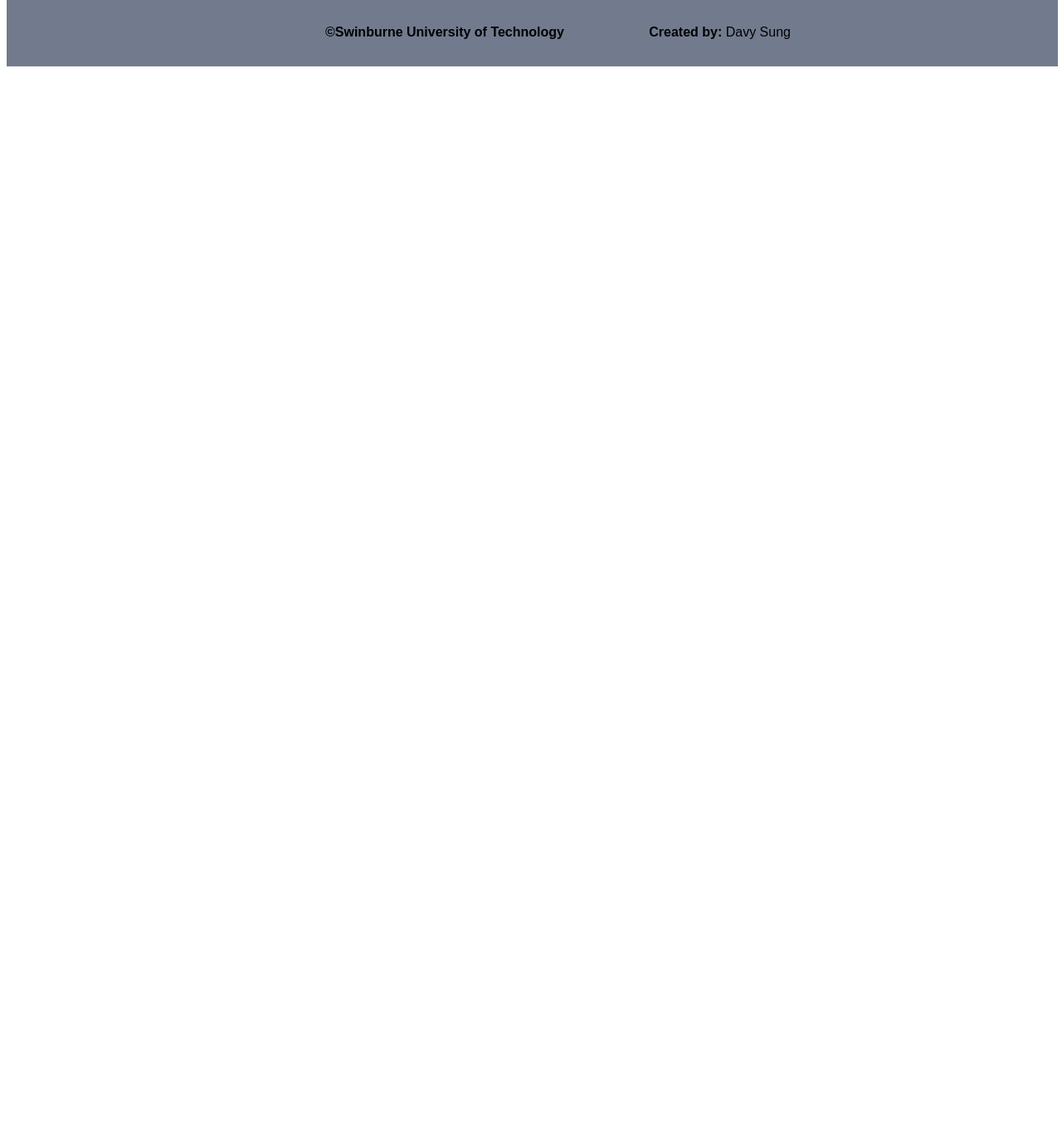
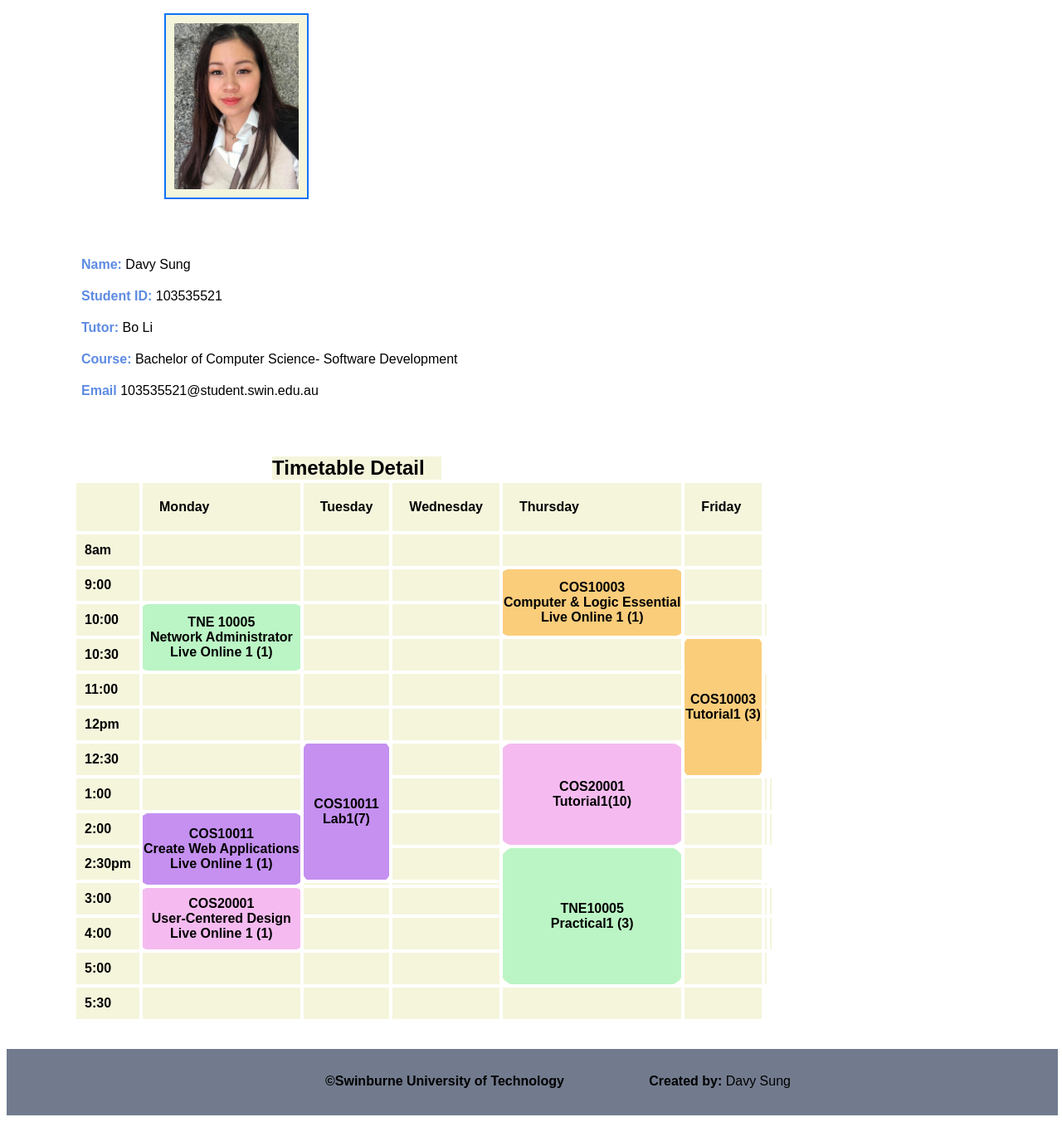
Before and after one commit to DavySung/assignment1_webapplication, a PHP site: page /about.html in a window 1280 px wide. Shown: the part 128-1480 px from the top of the page at 83% size. Before the commit the page ends 208 px from the top, so only its background shows below. Run offline with PHP 8.4, Linux system fonts and the light colour scheme.

Commit message:
New Feature
Finish Implement All the feature

```diff
--- a/about.html
+++ b/about.html
@@ -46,6 +46,169 @@
             <a class="menu" href="enhancements.html">Enhacement</a></div>
         </nav>
     </header>
+
+
+    <section id="myInfo">
+
+        <div class="flip-card">
+            <div class="flip-card-inner">
+              <div class="flip-card-front">
+                <figure>
+                    <img src="images/myphoto.jpg" alt="my photo" width="150" height="200" id="myPhoto">
+                </figure>
+              </div>
+              <div class="flip-card-back">
+                <h1>Davy Sung</h1>
+                <p>Student</p>
+              </div>
+            </div>
+          </div>
+        <dl>
+        <dt><strong>Name:</strong> Davy Sung</dt>
+        <dt><strong>Student ID:</strong> 103535521</dt>
+        <dt><strong>Tutor:</strong> Bo Li</dt>
+        <dt><strong>Course:</strong> Bachelor of Computer Science- Software Development</dt>
+        <dt><a href="mailto:103535521@student.html.edu.au" > <strong>Email</strong> 103535521@student.swin.edu.au</a></dt>
+        </dl>
+
+    </section>
+
+    <section id="timetable">
+        <h3 class="myTimetable">Timetable Detail</h3>
+        <table>
+            <thead>
+                <tr>
+                <th></th>
+                <th class="dayHeader">Monday</th>
+                <th class="dayHeader">Tuesday</th>
+                <th class="dayHeader">Wednesday</th>
+                <th class="dayHeader">Thursday</th>
+                <th class="dayHeader">Friday</th>
+                </tr>
+            </thead>
+            <tbody>
+                <tr><th class="timeHeader">8am</th>
+                    <td></td>
+                    <td></td>
+                    <td></td>
+                    <td></td>
+                    <td></td>
+
+                </tr>
+                <tr><th class="timeHeader">9:00</th>
+                    <td></td>
+                    <td></td>
+                    <td></td>
+                    <td class="computerLogic" rowspan="2">COS10003
+                        <br />Computer & Logic Essential
+                    <br/>Live Online 1 (1) </td>
+                    <td></td>
+                </tr>
+                <tr><th class="timeHeader">10:00</th>
+                    <td class="networkAdmin" rowspan="2">TNE 10005
+                        <br />Network Administrator
+                    <br/>Live Online 1 (1) </td>
+                    <td></td>
+                    <td></td>
+                    <td></td>
+                    <td></td>
+                </tr>
+                <tr><th class="timeHeader">10:30</th>
+                    <td></td>
+                    <td></td>
+                    <td></td>
+                    <td class="computerLogic" rowspan="4">COS10003
+                        <br />Tutorial1 (3)</td>
+                </tr>
+                <tr><th class="timeHeader">11:00</th>
+                    <td></td>
+                    <td></td>
+                    <td></td>
+                    <td></td>
+                    <td></td>
+                </tr>
+                <tr><th class="timeHeader">12pm</th>
+                    <td></td>
+                    <td></td>
+                    <td></td>
+                    <td></td>
+                    <td></td>
+                </tr>
+                <tr><th class="timeHeader">12:30</th>
+                    <td></td>
+                    <td rowspan="4" class="createWeb">COS10011
+                        <br /> Lab1(7)
+                    </td>
+                    <td></td>
+
+                    <td class="ucd" rowspan="3">COS20001
+                        <br />Tutorial1(10)</td>
+                </tr>
+                <tr><th class="timeHeader">1:00</th>
+                    <td></td>
+                    <td></td>
+                    <td></td>
+                    <td></td>
+                    <td></td>
+                </tr>
+                <tr><th class="timeHeader">2:00</th>
+                    <td rowspan="3" class="createWeb">COS10011
+                        <br /> Create Web Applications
+                        <br/>Live Online 1 (1)
+                    </td>
+                    <td></td>
+                    <td></td>
+                    <td></td>
+                    <td></td>
+                </tr>
+                <tr><th class="timeHeader">2:30pm</th>
+                    <td></td>
+                    <td class="networkAdmin" rowspan="5">TNE10005
+                        <br />Practical1 (3)</td>
+                    <td></td>
+                </tr>
+                <tr ><th rowspan="2" class="timeHeader" >3:00</th>
+
+                    <td></td>
+                    <td></td>
+                    <td></td>
+                    <td></td>
+                </tr>
+                <tr class="thisRow">
+                    <td rowspan="2" class="ucd">COS20001
+                        <br/>User-Centered Design
+                        <br/>Live Online 1 (1)
+                    </td>
+                    <td></td>
+                    <td></td>
+                    <td></td>
+                    <td></td>
+                    <td></td>
+                </tr>
+                <tr><th class="timeHeader">4:00</th>
+                    <td></td>
+                    <td></td>
+                    <td></td>
+                    <td></td>
+                    <td></td>
+                </tr>
+                <tr><th class="timeHeader">5:00</th>
+                    <td></td>
+                    <td></td>
+                    <td></td>
+                    <td></td>
+                    <td></td>
+                </tr>
+                <tr><th class="timeHeader">5:30</th>
+                    <td></td>
+                    <td></td>
+                    <td></td>
+                    <td></td>
+                    <td></td>
+                </tr>
+            </tbody>
+        </table>
+    </section>
     <footer>
         <strong>&copy;<a href="http://www.swinburne.edu.au" >Swinburne University of Technology</strong></a>&nbsp;&nbsp;&nbsp;&nbsp;&nbsp;&nbsp;&nbsp;&nbsp;&nbsp;&nbsp;&nbsp;&nbsp;&nbsp;&nbsp;&nbsp;&nbsp;&nbsp;&nbsp;&nbsp;&nbsp;&nbsp;&nbsp;
         <strong>Created by:</strong><a href="mailto:103535521@student.html.edu.au" > Davy Sung</a>
--- a/apply.html
+++ b/apply.html
@@ -97,7 +97,7 @@
         <fieldset>
             <legend>Gender</legend>
             <p><label for="male">Male</label>
-				<input type="radio" id="male" name="gender" value="male"/>
+				<input type="radio" id="male" name="gender" value="male" selected="true"/>
 			<label for="female">Female</label>
 				<input type="radio" id="female" name="gender" value="female"/>
 			</p>
@@ -131,8 +131,8 @@
             </p>
         </fieldset>
 
-        <input type= "submit" value="Register"/>
-        <input type= "reset" value="Reset Form"/>
+        <input type= "submit" id="btnSubmit" class="button" value="Register"/>
+        <input type= "reset" id="btnReset" class="button" value="Reset Form"/>
 
     </form>
 
--- a/index.html
+++ b/index.html
@@ -46,7 +46,6 @@
         <a class="menu" href="enhancements.html">Enhancement</a></div>
     </nav>
 </header>
-
 <div class="content">
   <img src="images/gummy-programming.png" alt="programming job" id="jobIllustration"/>
 
--- a/styles/style.css
+++ b/styles/style.css
@@ -23,11 +23,21 @@ nav{
 #jobIllustration{
     max-width: 600px;
     max-height: 700px;
-    padding:10% 30% 5% 30%;
+    padding:10% 20% 5% 10%;
+    transition: 0.5s;
+    position: relative;
+    animation: mymove 3s 2;
+    animation-delay: 2s;
+
 }
 
+@keyframes mymove {
+  from {left: 0px;}
+  to {left: 200px;}
+}
 #description{
-    margin: 0 30% 10% 30%;
+    margin: 0 30% 0 30%;
+    padding-bottom:30px;
 }
 .menu{
   margin:0px 0 0 75px;
@@ -101,3 +111,185 @@ h1{
 h2{
   text-align:center;
 }
+
+form{
+  margin: 0 20% 10px 20%;
+}
+.button {
+  margin: 20px 0 0 0 ;
+  text-align:center;
+  padding:5px 5px;
+  font-size: 16px;
+  text-decoration: none;
+}
+
+#btnSubmit {
+
+  background-color: white;
+  color: black;
+  border: 2px solid #4CAF50;
+}
+
+#btnReset {
+  background-color: white;
+  color: black;
+  border: 2px solid #e7e7e7;
+}
+
+.button, .menu {
+  transition-duration: 0.4s;
+}
+
+#btnSubmit:hover {
+  background-color: #4CAF50;
+  color: white;
+}
+
+#btnReset:hover {
+  background-color:#b6b3b3;
+  color: black;
+}
+.menu:hover{
+  background-color: antiquewhite;
+  color: black;
+}
+table{
+  border-collapse: collapse;
+}
+th{
+  text-align: left;
+}
+
+tr, th, td{
+  border: 4px solid white;
+  background-color:beige;
+}
+
+.dayHeader{
+  padding:20px;
+}
+
+.timeHeader{
+  padding:10px;
+}
+
+.networkAdmin{
+  background-color: rgb(187, 245, 197);
+  text-align: center;
+  font-weight: bold;
+  border-radius: 10%;
+}
+
+.createWeb{
+  background-color: rgb(197, 144, 240);
+  text-align: center;
+  font-weight: bold;
+  border-radius: 10%;
+  height:50%;
+}
+
+.ucd{
+  background-color: rgb(245, 187, 240);
+  text-align: center;
+  font-weight: bold;
+  border-radius: 10%;
+}
+
+.computerLogic{
+  background-color: rgb(250, 205, 123);
+  text-align: center;
+  font-weight: bold;
+  border-radius: 10%;
+}
+td:hover{
+  background:#72b4e0;
+}
+
+.myTimetable{
+  font-size: 24px;
+  background: beige;
+  margin: 5% 63% 0 20%;
+}
+
+figure{
+  float:right;
+  width:50%;
+
+}
+figure img{
+  border:2px solid rgb(12, 113, 245);
+  padding:10px;
+  background:beige;
+}
+figure:after{
+  content:"";
+  display:table;
+  clear:both;
+}
+dl{
+  margin:50px 0 0 0;
+}
+dt{
+  padding:10px;
+}
+
+dt strong{
+  color:rgb(93, 139, 226);
+}
+
+#timetable, #myInfo{
+  margin: 0 0 2em 5em;
+}
+
+legend{
+  font-weight: bold;
+}
+
+h3{
+  margin:0 0 0 25px;
+}
+
+ /* The flip card container - set the width and height to whatever you want. We have added the border property to demonstrate that the flip itself goes out of the box on hover (remove perspective if you don't want the 3D effect */
+ .flip-card {
+  background-color: transparent;
+  width: 300px;
+  height: 250px;
+  perspective: 1000px; /* Remove this if you don't want the 3D effect */
+}
+
+/* This container is needed to position the front and back side */
+.flip-card-inner {
+  position: relative;
+  width: 100%;
+  height: 100%;
+  text-align: center;
+  transition: transform 0.8s;
+  transform-style: preserve-3d;
+}
+
+/* Do an horizontal flip when you move the mouse over the flip box container */
+.flip-card:hover .flip-card-inner {
+  transform: rotateY(180deg);
+}
+
+/* Position the front and back side */
+.flip-card-front, .flip-card-back {
+  position: absolute;
+  width: 100%;
+  height: 100%;
+  -webkit-backface-visibility: hidden; /* Safari */
+  backface-visibility: hidden;
+}
+
+/* Style the front side (fallback if image is missing) */
+.flip-card-front {
+  color: black;
+  background-color:white;
+}
+
+/* Style the back side */
+.flip-card-back {
+  background-color: rgb(141, 150, 160);
+  color: white;
+  transform: rotateY(180deg);
+}
```
Also changed, not shown: enhancements.html (+12 -6 lines), images/myphoto.jpg (added), styles/images/WorkFromHome.png (added), styles/images/background2.png (added), styles/images/bg1.jpeg (added).
